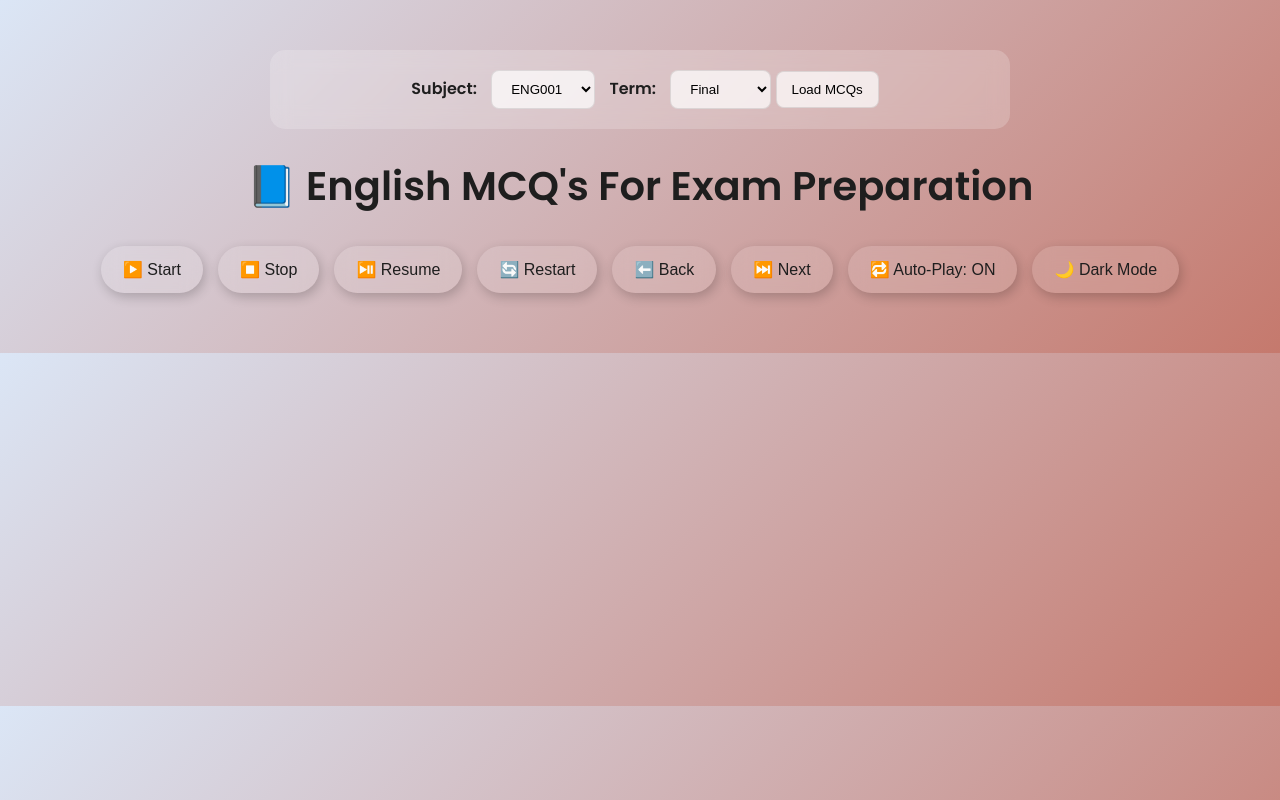
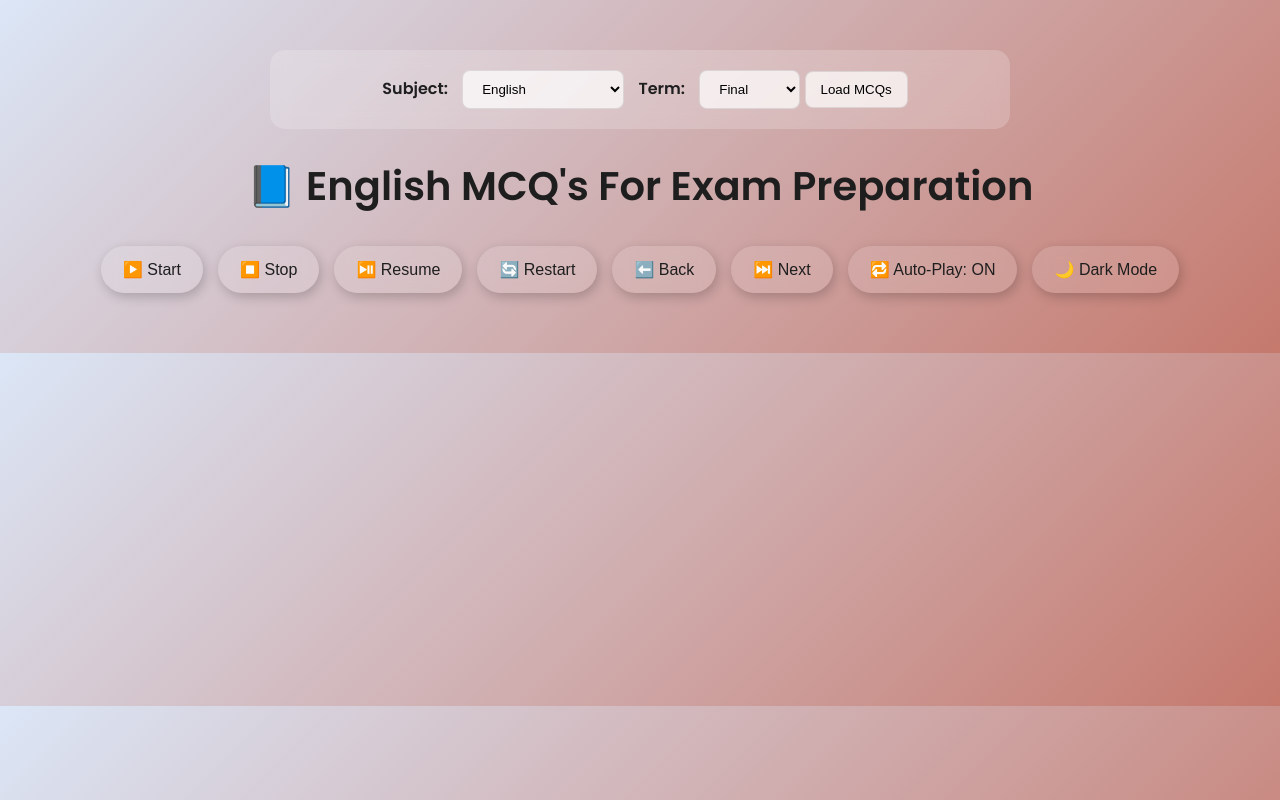
Before and after one commit to abdulhaseeb-4/VU-AHS, a plain HTML site: page index.html in a window 1280 px wide. Drawn offline with Linux system fonts and the light colour scheme.

Commit message:
Update index.html

```diff
--- a/index.html
+++ b/index.html
@@ -194,9 +194,9 @@
     <div class="filter-controls">
         <label for="subjectSelect">Subject:</label>
         <select id="subjectSelect">
-            <option value="Math">MTH001</option>
-            <option value="English" selected>ENG001</option>
-            <option value="CS">CS001</option>
+            <option value="Math">Math</option>
+            <option value="English" selected>English</option>
+            <option value="CS">Computer Science</option>
         </select>
 
         <label for="termSelect">Term:</label>
```
